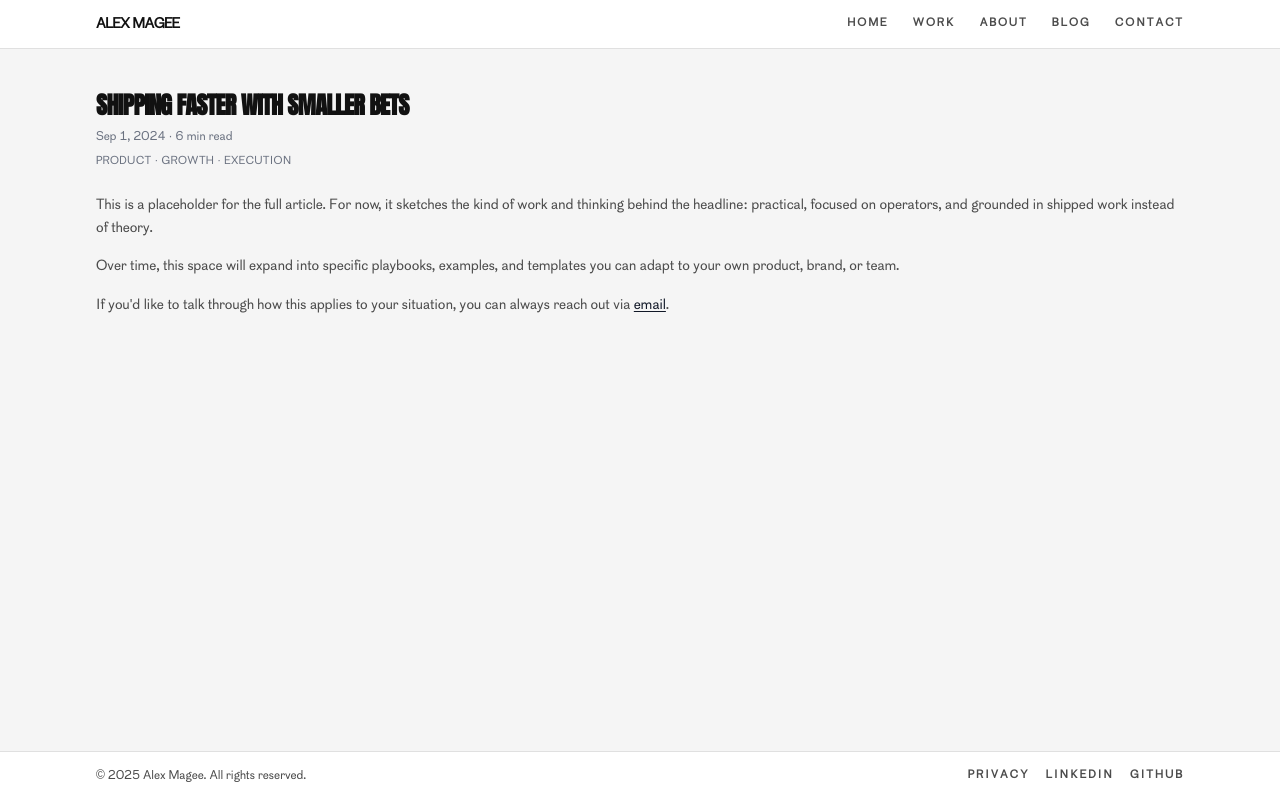
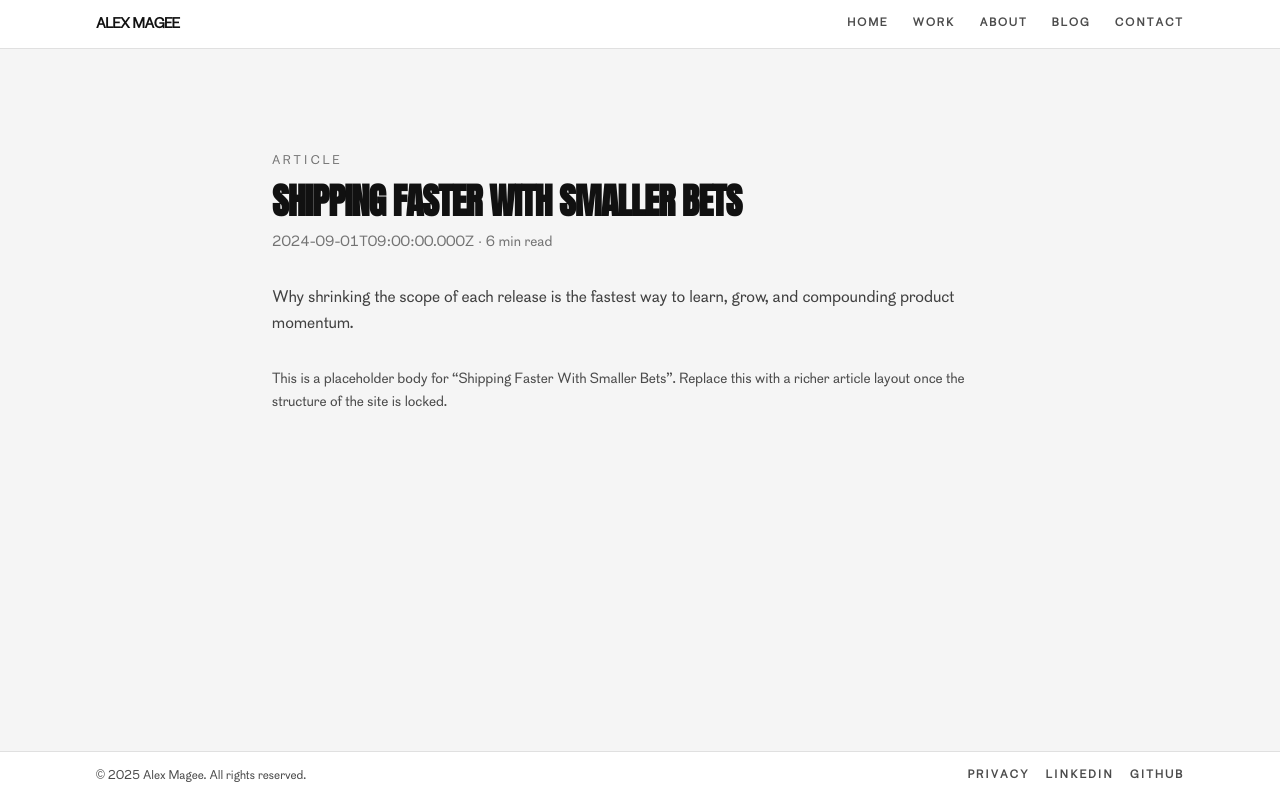
Before and after one commit to alm-000/alm-site, a Next.js app: page /blog/shipping-faster-with-smaller-bets in a window 1280 px wide. Built offline with nearby package versions, Linux system fonts and the light colour scheme.

Commit message:
Fix blog [slug] type and metadata

```diff
--- a/src/app/blog/[slug]/page.tsx
+++ b/src/app/blog/[slug]/page.tsx
@@ -1,113 +1,72 @@
-import type { Metadata } from "next";
+import { Metadata } from "next";
 import { notFound } from "next/navigation";
-import { blogPosts } from "../../../lib/blogData";
+import { blogPosts } from "@/lib/blogData";
 
-type Params = {
+type BlogPostPageProps = {
+  params: {
     slug: string;
   };
+};
 
-export function generateStaticParams(): Params[] {
+// Pre-generate all blog routes
+export function generateStaticParams() {
   return blogPosts.map((post) => ({
     slug: post.slug,
   }));
 }
 
-export function generateMetadata({ params }: { params: Params }): Metadata {
+// Per-page <head> metadata
+export async function generateMetadata(
+  { params }: BlogPostPageProps
+): Promise<Metadata> {
   const post = blogPosts.find((p) => p.slug === params.slug);
 
   if (!post) {
     return {
-      title: "Article not found",
+      title: "Blog | Alex Magee",
+      description: "Articles on product, growth, automation, and experiments.",
     };
   }
 
-  const title = post.title;
-
   return {
-    title,
+    title: `${post.title} | Alex Magee`,
     description: post.description,
-    alternates: {
-      canonical: `/blog/${post.slug}`,
-    },
-    openGraph: {
-      title,
-      description: post.description,
-      type: "article",
-      url: `/blog/${post.slug}`,
-    },
   };
 }
 
-export default function BlogPostPage({ params }: { params: Params }) {
+// Page component
+export default function BlogPostPage({ params }: BlogPostPageProps) {
   const post = blogPosts.find((p) => p.slug === params.slug);
 
   if (!post) {
     notFound();
   }
 
-  const jsonLd = {
-    "@context": "https://schema.org",
-    "@type": "BlogPosting",
-    headline: post.title,
-    description: post.description,
-    datePublished: post.publishedAt,
-    dateModified: post.updatedAt ?? post.publishedAt,
-    url: `https://alex-magee.com/blog/${post.slug}`,
-    author: {
-      "@type": "Person",
-      name: "Alex Magee",
-    },
-  };
-
   return (
-    <main>
-      <script
-        type="application/ld+json"
-        dangerouslySetInnerHTML={{ __html: JSON.stringify(jsonLd) }}
-      />
-      <article className="prose prose-sm max-w-none prose-p:text-gray-700 prose-headings:text-gray-900">
-        <header className="mb-6">
-          <h1 className="text-2xl font-semibold tracking-tight">
+    <main className="max-w-3xl mx-auto px-4 py-16 space-y-8">
+      <header className="space-y-3">
+        <p className="text-xs uppercase tracking-[0.24em] text-neutral-500">
+          Article
+        </p>
+        <h1 className="text-3xl md:text-4xl font-semibold tracking-tight">
           {post.title}
         </h1>
-          <p className="mt-2 text-xs text-gray-500">
-            {new Date(post.publishedAt).toLocaleDateString("en-US", {
-              year: "numeric",
-              month: "short",
-              day: "numeric",
-            })}{" "}
-            · {post.readingTimeMinutes} min read
+        <p className="text-sm text-neutral-500">
+          {post.publishedAt} · {post.readingTimeMinutes} min read
         </p>
-          {post.tags.length > 0 && (
-            <p className="mt-2 text-[11px] uppercase tracking-wide text-gray-500">
-              {post.tags.join(" · ")}
-            </p>
-          )}
       </header>
 
-        <section className="space-y-4">
+      <p className="text-base leading-relaxed text-neutral-700">
+        {post.description}
+      </p>
+
+      {/* TODO: replace with real rich content later */}
+      <section className="prose prose-neutral max-w-none text-[15px]">
         <p>
-            This is a placeholder for the full article. For now, it sketches the
-            kind of work and thinking behind the headline: practical, focused
-            on operators, and grounded in shipped work instead of theory.
-          </p>
-          <p>
-            Over time, this space will expand into specific playbooks, examples,
-            and templates you can adapt to your own product, brand, or team.
-          </p>
-          <p>
-            If you&apos;d like to talk through how this applies to your
-            situation, you can always reach out via{" "}
-            <a
-              href="mailto:hello@alex-magee.com"
-              className="font-medium text-gray-900 underline underline-offset-2"
-            >
-              email
-            </a>
-            .
+          This is a placeholder body for “{post.title}”. Replace this with a
+          richer article layout once the structure of the site is locked.
         </p>
       </section>
-      </article>
     </main>
   );
 }
```
Lines whose indentation alone changed are shown as unchanged.
